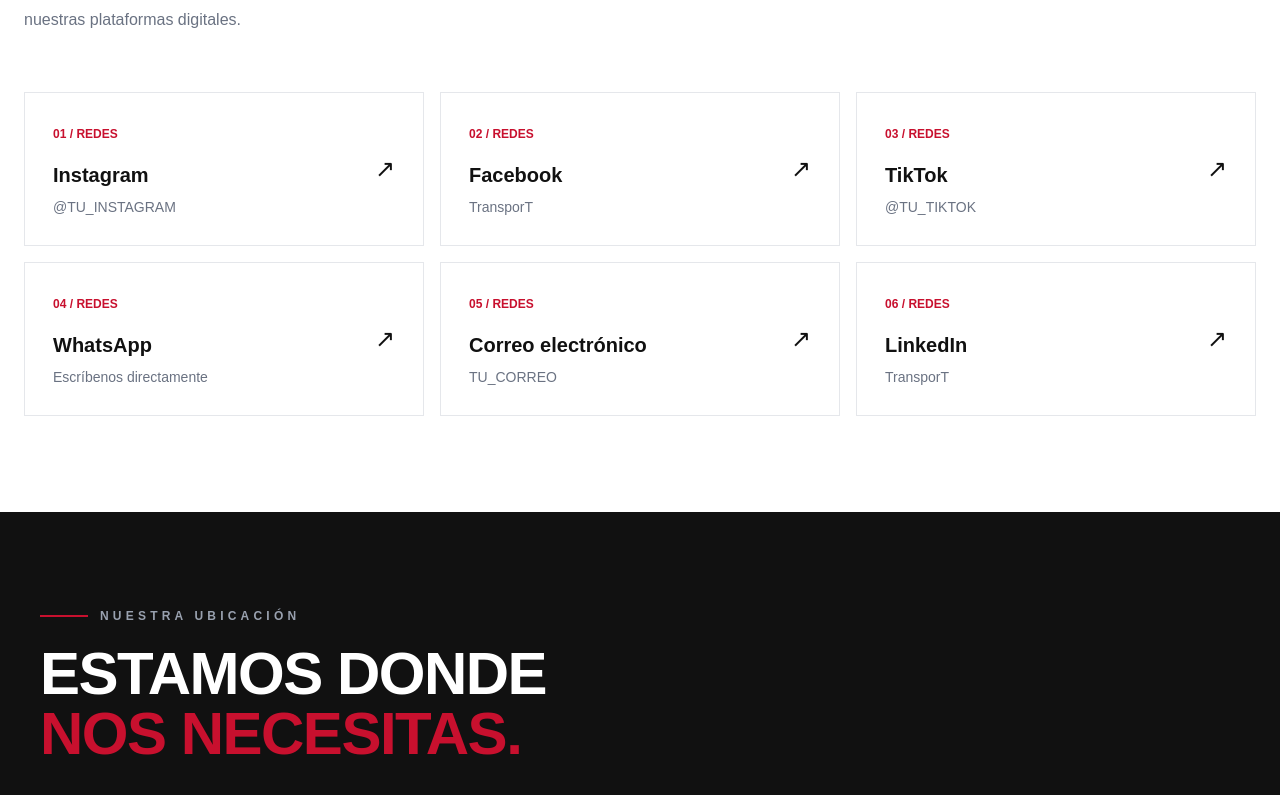
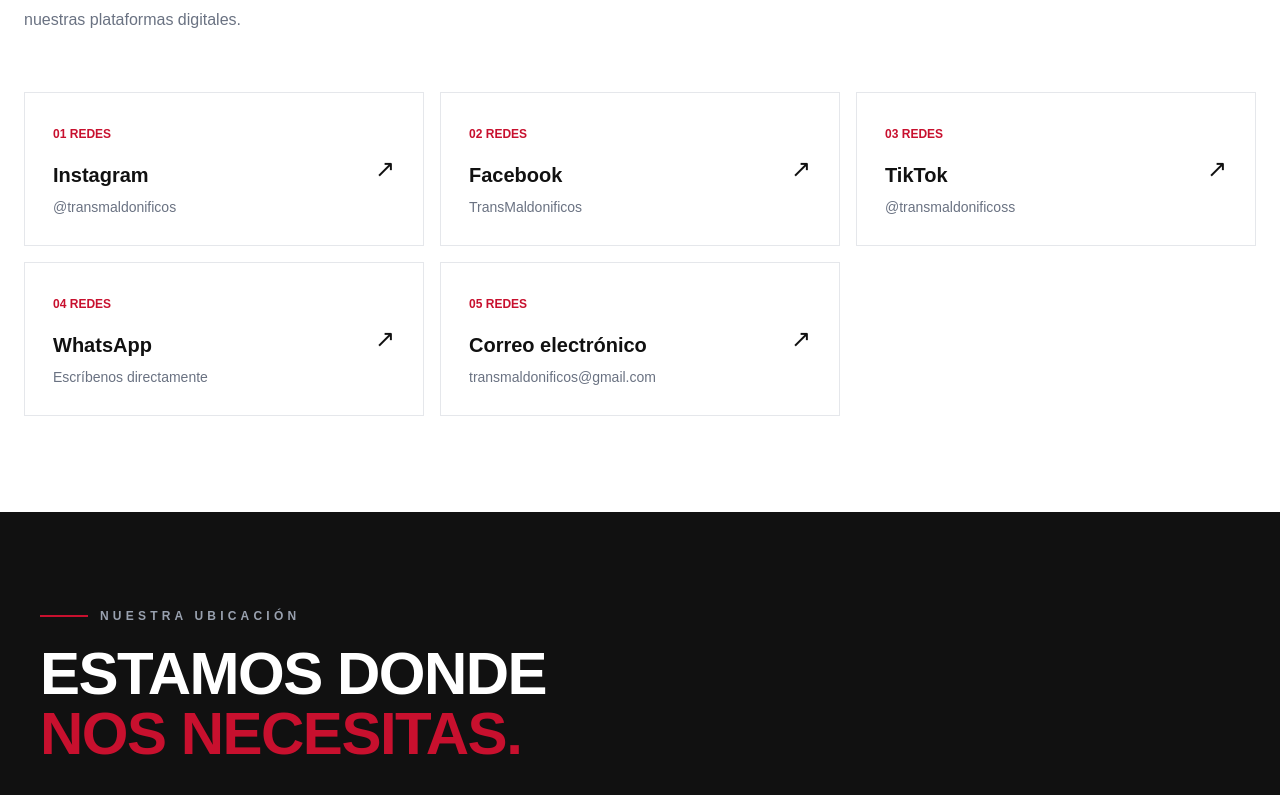
Before and after one commit to dmaldonado0/Transmaldonificos, a Next.js app: page / in a window 1280 px wide. Shown: the part 3000-3795 px from the top of the page. Built offline with nearby package versions, Linux system fonts and the light colour scheme.

Commit message:
logoooooaaaaa

```diff
--- a/src/app/page.tsx
+++ b/src/app/page.tsx
@@ -116,7 +116,7 @@ export default function Home() {
             </div>
 
             <a
-              href="https://wa.me/57XXXXXXXXXX"
+              href="https://wa.me/573219467913"
               target="_blank"
               rel="noopener noreferrer"
               className="bg-white px-8 py-5 font-black text-[#111111] transition hover:bg-black hover:text-white"
--- a/src/components/RedesSociales.tsx
+++ b/src/components/RedesSociales.tsx
@@ -2,34 +2,30 @@
 const redes = [
   {
     nombre: "Instagram",
-    usuario: "@TU_INSTAGRAM",
-    url: "https://www.instagram.com/TU_USUARIO",
+    usuario: "@transmaldonificos",
+    url: "https://www.instagram.com/transmaldonificos",
   },
   {
     nombre: "Facebook",
-    usuario: "TransporT",
-    url: "https://www.facebook.com/TU_PAGINA",
+    usuario: "TransMaldonificos",
+    url: "https://www.facebook.com/share/1CZYDCiYCq/?mibextid=wwXIfr",
   },
   {
     nombre: "TikTok",
-    usuario: "@TU_TIKTOK",
-    url: "https://www.tiktok.com/@TU_USUARIO",
+    usuario: "@transmaldonificoss",
+    url: "https://www.tiktok.com/@transmaldonificoss",
   },
   {
     nombre: "WhatsApp",
     usuario: "Escríbenos directamente",
-    url: "https://wa.me/57XXXXXXXXXX",
+    url: "https://wa.me/573219467913",
   },
   {
     nombre: "Correo electrónico",
-    usuario: "TU_CORREO",
-    url: "mailto:TU_CORREO",
+    usuario: "transmaldonificos@gmail.com",
+    url: "mailto:transmaldonificos@gmail.com",
   },
-  {
-    nombre: "LinkedIn",
-    usuario: "TransporT",
-    url: "https://www.linkedin.com/company/TU_EMPRESA",
-  },
+
 ];
 
 export default function RedesSociales() {
@@ -64,7 +60,7 @@ export default function RedesSociales() {
             >
               <div>
                 <span className="text-xs font-bold text-[#C8102E]">
-                  0{index + 1} / REDES
+                  0{index + 1}  REDES
                 </span>
 
                 <h3 className="mt-4 text-xl font-black">
--- a/src/components/Ubicacion.tsx
+++ b/src/components/Ubicacion.tsx
@@ -114,7 +114,7 @@ export default function Ubicacion() {
 
               <div>
                 <p className="text-sm font-black text-white">
-                  TRANSPOR<span className="text-[#C8102E]">T.</span>
+                  TransMaldonificos<span className="text-[#C8102E]">.</span>
                 </p>
 
                 <p className="mt-1 text-xs text-gray-400">
```
